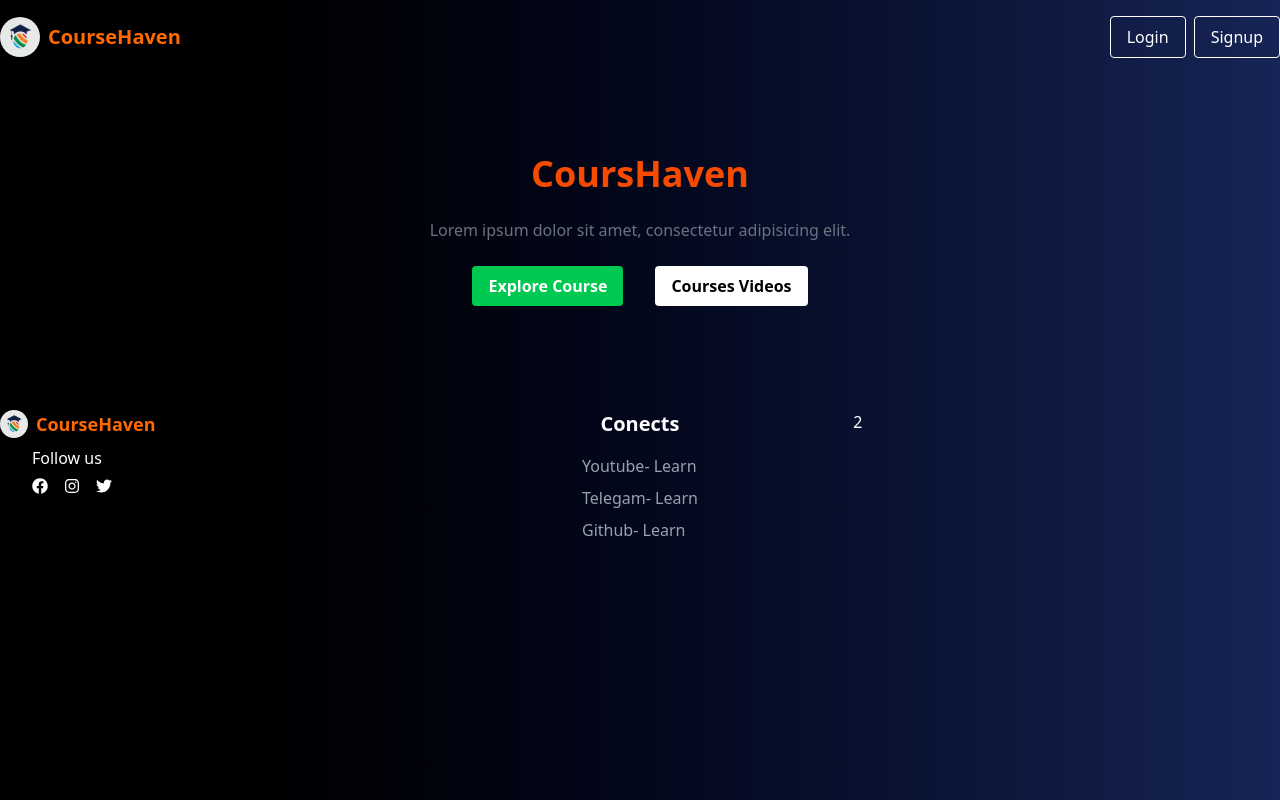
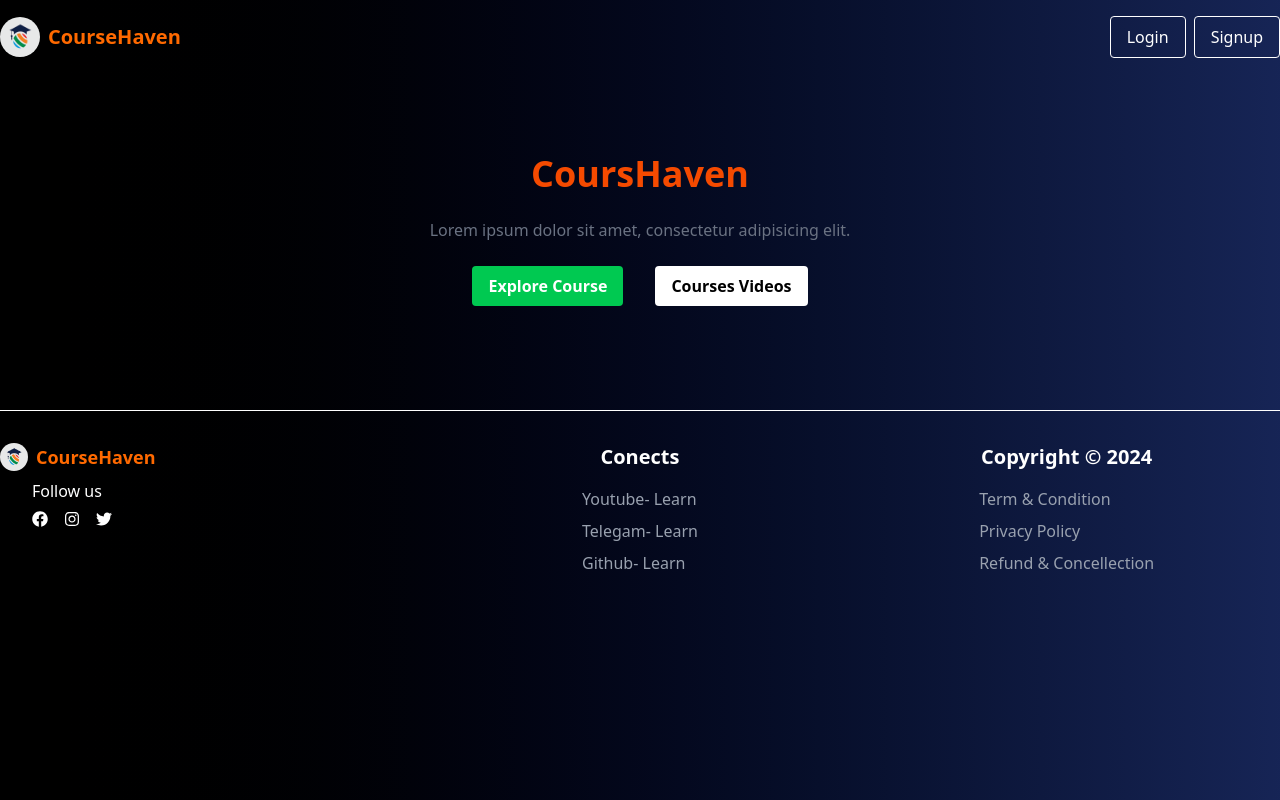
Before and after one commit to Surajsahu01/Full_stack_course_app, a React (Vite) app in the folder Frontend/: page / in a window 1280 px wide. Built offline with nearby package versions, Linux system fonts and the light colour scheme.

Commit message:
Add code

```diff
--- a/Frontend/src/components/Home.jsx
+++ b/Frontend/src/components/Home.jsx
@@ -51,7 +51,8 @@ const Home = () => {
 
         {/* Footer */}
 
-      <footer>
+      <hr />
+      <footer className="py-8">
         <div className=" grid grid-cols-1 md:grid-cols-3">
           <div className="flex flex-col items-center md:items-start">
             <div className="flex items-center space-x-2 ">
@@ -86,7 +87,17 @@ const Home = () => {
                   <li className="hover:text-white duration-300 cursor-pointer">Github-  Learn</li>
                 </ul>
               </div>
-            <div>2</div>
+
+
+              <div className="items-center flex flex-col ">
+                <h1 className="text-xl font-semibold mb-4 ">Copyright &#169; 2024
+                </h1>
+                <ul className="px-1 space-y-2 text-gray-400">
+                  <li className="hover:text-white duration-300 cursor-pointer">Term & Condition </li>
+                  <li className="hover:text-white duration-300 cursor-pointer">Privacy Policy</li>
+                  <li className="hover:text-white duration-300 cursor-pointer">Refund & Concellection</li>
+                </ul>
+              </div>
 
         </div>
       </footer>
```
